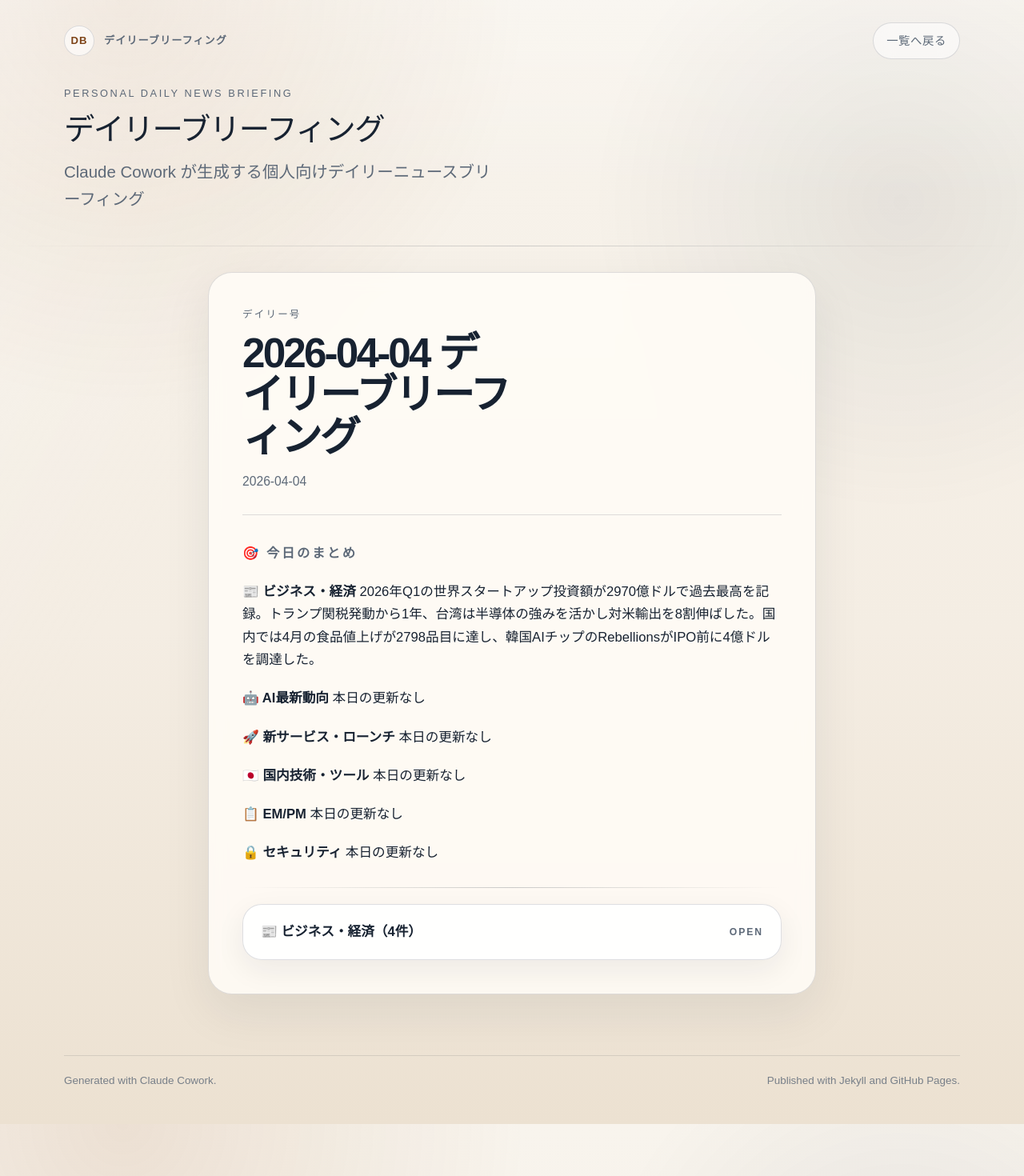
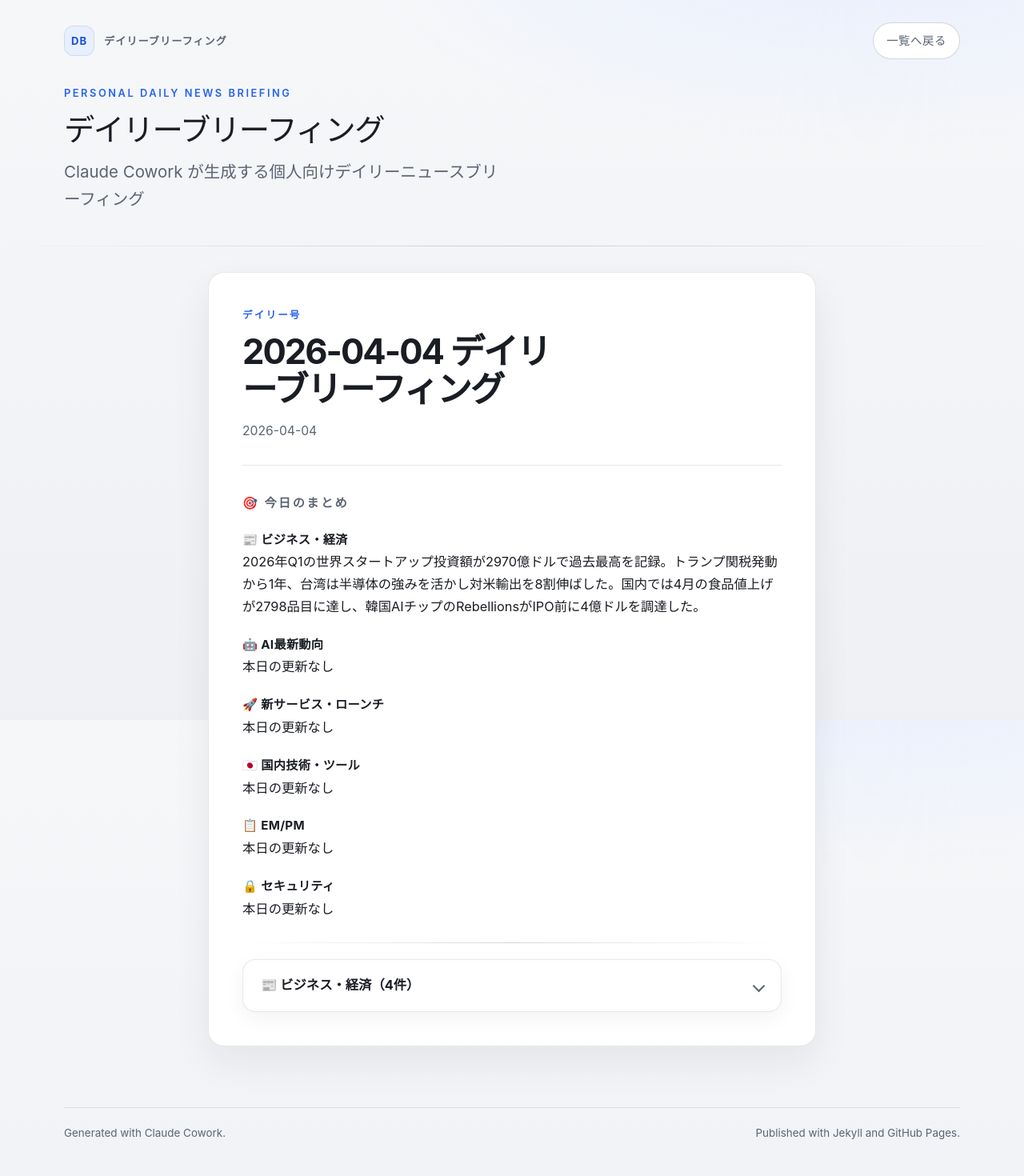
Before and after one commit to 500ban/briefings-daily-news, a Jekyll site: the page built from _posts/2026-04-04-briefing.md, in a window 1280 px wide. Shown: the whole page at 80% size. Built offline with Jekyll 4.4.1, drawn with Linux system fonts in a browser that asks for light colours.

Commit message:
design: カラーテーマ一新（ライト/ダーク自動切替）と「詳しく読む」折りたたみの再設計

```diff
--- a/_layouts/default.html
+++ b/_layouts/default.html
@@ -5,7 +5,8 @@
     <meta name="viewport" content="width=device-width, initial-scale=1">
     <title>{% if page.title %}{{ page.title }} | {% endif %}{{ site.title }}</title>
     <meta name="description" content="{{ page.excerpt | default: site.description | strip_html | normalize_whitespace }}">
-    <meta name="theme-color" content="#f4ede3">
+    <meta name="theme-color" media="(prefers-color-scheme: light)" content="#f6f7f9">
+    <meta name="theme-color" media="(prefers-color-scheme: dark)" content="#0e1116">
     <link rel="stylesheet" href="{{ '/assets/css/style.css' | relative_url }}">
   </head>
   <body class="{% if page.url == '/' %}page-home{% elsif page.layout == 'post' %}page-post{% else %}page-default{% endif %}">
--- a/assets/css/style.css
+++ b/assets/css/style.css
@@ -1,19 +1,44 @@
+/* ============================================================
+   デイリーブリーフィング — Clean Light / Dark auto theme
+   ============================================================ */
+
 :root {
-  --bg: #f4ede3;
-  --bg-strong: #ece1d1;
-  --surface: rgba(255, 252, 246, 0.88);
-  --surface-strong: #fffaf2;
-  --ink: #172231;
-  --muted: #5d6978;
-  --line: rgba(23, 34, 49, 0.14);
-  --line-strong: rgba(23, 34, 49, 0.22);
-  --accent: #9a5a25;
-  --accent-strong: #7d4317;
-  --accent-soft: #f2e5d7;
-  --shadow-soft: 0 22px 60px rgba(23, 34, 49, 0.08);
-  --shadow-card: 0 12px 36px rgba(23, 34, 49, 0.07);
+  /* Light (default) */
+  --bg: #f6f7f9;
+  --bg-strong: #eef0f4;
+  --surface: #ffffff;
+  --surface-2: #f2f4f8;
+  --ink: #1a1d23;
+  --muted: #5b6472;
+  --line: rgba(26, 29, 35, 0.1);
+  --line-strong: rgba(26, 29, 35, 0.18);
+  --accent: #2563eb;
+  --accent-strong: #1d4ed8;
+  --accent-soft: #e8efff;
+  --accent-ring: rgba(37, 99, 235, 0.35);
+  --shadow-soft: 0 18px 48px rgba(26, 29, 35, 0.07);
+  --shadow-card: 0 8px 24px rgba(26, 29, 35, 0.05);
   --page-width: 1120px;
   --text-width: 760px;
+}
+
+@media (prefers-color-scheme: dark) {
+  :root {
+    --bg: #0e1116;
+    --bg-strong: #0a0d11;
+    --surface: #161a21;
+    --surface-2: #1d222b;
+    --ink: #e7eaf0;
+    --muted: #99a3b2;
+    --line: rgba(231, 234, 240, 0.09);
+    --line-strong: rgba(231, 234, 240, 0.17);
+    --accent: #7aa5ff;
+    --accent-strong: #9dbcff;
+    --accent-soft: rgba(122, 165, 255, 0.13);
+    --accent-ring: rgba(122, 165, 255, 0.4);
+    --shadow-soft: 0 18px 48px rgba(0, 0, 0, 0.4);
+    --shadow-card: 0 8px 24px rgba(0, 0, 0, 0.3);
+  }
 }
 
 * {
@@ -28,34 +53,24 @@ body {
   margin: 0;
   color: var(--ink);
   background:
-    radial-gradient(circle at 12% 0%, rgba(154, 90, 37, 0.13), transparent 28%),
-    radial-gradient(circle at 88% 18%, rgba(23, 34, 49, 0.08), transparent 24%),
-    linear-gradient(180deg, #f8f4ed 0%, var(--bg) 56%, var(--bg-strong) 100%);
-  font-family: "Avenir Next", "Hiragino Sans", "Yu Gothic", sans-serif;
+    radial-gradient(1100px 420px at 85% -8%, var(--accent-soft), transparent 60%),
+    linear-gradient(180deg, var(--bg) 0%, var(--bg-strong) 100%);
+  background-attachment: fixed;
+  font-family: "Inter", "Avenir Next", "Hiragino Sans", "Yu Gothic UI", "Yu Gothic", sans-serif;
   line-height: 1.7;
-}
-
-body::before {
-  content: "";
-  position: fixed;
-  inset: 0;
-  pointer-events: none;
-  z-index: -1;
-  background:
-    linear-gradient(120deg, rgba(255, 255, 255, 0.18), transparent 32%),
-    linear-gradient(180deg, rgba(255, 255, 255, 0.22), transparent 30%);
+  -webkit-font-smoothing: antialiased;
 }
 
 a {
   color: inherit;
-  text-decoration-color: rgba(154, 90, 37, 0.45);
+  text-decoration-color: var(--accent-ring);
   text-underline-offset: 0.18em;
   transition:
-    color 180ms ease,
-    opacity 180ms ease,
-    transform 180ms ease,
-    border-color 180ms ease,
-    background-color 180ms ease;
+    color 160ms ease,
+    opacity 160ms ease,
+    transform 160ms ease,
+    border-color 160ms ease,
+    background-color 160ms ease;
 }
 
 a:hover {
@@ -63,15 +78,17 @@ a:hover {
 }
 
 a:focus-visible {
-  outline: 2px solid rgba(154, 90, 37, 0.5);
+  outline: 2px solid var(--accent-ring);
   outline-offset: 4px;
-  border-radius: 10px;
+  border-radius: 8px;
 }
 
 .site-shell {
   width: min(var(--page-width), calc(100% - 40px));
   margin: 0 auto;
 }
+
+/* ── Header ─────────────────────────────────── */
 
 .site-header {
   position: relative;
@@ -85,7 +102,7 @@ a:focus-visible {
   bottom: 0;
   left: 0;
   height: 1px;
-  background: linear-gradient(90deg, transparent, rgba(23, 34, 49, 0.18), transparent);
+  background: linear-gradient(90deg, transparent, var(--line-strong), transparent);
 }
 
 .site-header-bar {
@@ -120,9 +137,8 @@ a:focus-visible {
   width: 38px;
   height: 38px;
   border: 1px solid var(--line);
-  border-radius: 999px;
-  background: rgba(255, 255, 255, 0.62);
-  box-shadow: inset 0 1px 0 rgba(255, 255, 255, 0.8);
+  border-radius: 12px;
+  background: var(--accent-soft);
   color: var(--accent-strong);
   font-size: 0.82rem;
   font-weight: 700;
@@ -142,19 +158,21 @@ a:focus-visible {
   align-items: center;
   gap: 10px;
   padding: 10px 16px;
-  border: 1px solid var(--line);
+  border: 1px solid var(--line-strong);
   border-radius: 999px;
-  background: rgba(255, 255, 255, 0.55);
+  background: var(--surface);
   color: var(--muted);
   font-size: 0.9rem;
   letter-spacing: 0.04em;
   text-decoration: none;
-  backdrop-filter: blur(12px);
 }
 
 .site-header-link:hover {
-  color: var(--ink);
+  border-color: var(--accent);
+  color: var(--accent-strong);
 }
+
+/* ── Hero (home) ────────────────────────────── */
 
 .site-hero {
   display: grid;
@@ -170,8 +188,9 @@ a:focus-visible {
 
 .site-kicker {
   margin: 0 0 16px;
-  color: var(--muted);
+  color: var(--accent);
   font-size: 0.8rem;
+  font-weight: 600;
   letter-spacing: 0.2em;
   text-transform: uppercase;
 }
@@ -179,7 +198,6 @@ a:focus-visible {
 .site-kicker-home {
   margin-bottom: 18px;
   font-size: 0.92rem;
-  font-weight: 600;
   letter-spacing: 0.08em;
   text-transform: none;
 }
@@ -240,33 +258,45 @@ a:focus-visible {
   align-items: center;
   justify-content: center;
   min-height: 48px;
-  padding: 12px 18px;
+  padding: 12px 20px;
   border: 1px solid transparent;
-  border-radius: 999px;
+  border-radius: 12px;
   font-weight: 600;
   letter-spacing: 0.02em;
   text-decoration: none;
 }
 
 .button-primary {
-  background: var(--ink);
-  color: #fdf8f1;
+  background: var(--accent);
+  color: #ffffff;
   box-shadow: var(--shadow-card);
 }
 
 .button-primary:hover {
-  color: #fdf8f1;
+  background: var(--accent-strong);
+  color: #ffffff;
   transform: translateY(-1px);
+}
+
+@media (prefers-color-scheme: dark) {
+  .button-primary {
+    color: #0e1116;
+  }
+
+  .button-primary:hover {
+    color: #0e1116;
+  }
 }
 
 .button-secondary {
   border-color: var(--line-strong);
-  background: rgba(255, 255, 255, 0.38);
+  background: var(--surface);
   color: var(--ink);
 }
 
 .button-secondary:hover {
-  color: var(--ink);
+  border-color: var(--accent);
+  color: var(--accent-strong);
   transform: translateY(-1px);
 }
 
@@ -299,7 +329,7 @@ a:focus-visible {
 
 .hero-topics li {
   padding: 11px 0;
-  border-bottom: 1px solid rgba(23, 34, 49, 0.08);
+  border-bottom: 1px solid var(--line);
   font-size: 0.98rem;
 }
 
@@ -316,6 +346,8 @@ a:focus-visible {
 .site-intro {
   padding: 8px 0 42px;
 }
+
+/* ── Main / home sections ───────────────────── */
 
 .site-main {
   padding: 32px 0 76px;
@@ -339,8 +371,9 @@ a:focus-visible {
 
 .section-kicker {
   margin: 0;
-  color: var(--muted);
+  color: var(--accent);
   font-size: 0.78rem;
+  font-weight: 600;
   letter-spacing: 0.18em;
   text-transform: uppercase;
 }
@@ -360,15 +393,17 @@ a:focus-visible {
 .feature-brief {
   display: grid;
   gap: 18px;
-  padding: 28px 0 24px;
-  border-top: 1px solid var(--line-strong);
-  border-bottom: 1px solid var(--line);
-  background: linear-gradient(135deg, rgba(255, 255, 255, 0.34), rgba(255, 255, 255, 0));
+  padding: 28px;
+  border: 1px solid var(--line);
+  border-radius: 20px;
+  background: var(--surface);
+  box-shadow: var(--shadow-card);
   color: inherit;
   text-decoration: none;
 }
 
 .feature-brief:hover {
+  border-color: var(--accent-ring);
   color: var(--ink);
   transform: translateY(-2px);
 }
@@ -443,7 +478,7 @@ a:focus-visible {
 }
 
 .brief-item:hover {
-  color: var(--ink);
+  color: var(--accent-strong);
   transform: translateX(4px);
 }
 
@@ -475,6 +510,8 @@ a:focus-visible {
   border-top: 1px solid var(--line-strong);
 }
 
+/* ── Post frame ─────────────────────────────── */
+
 .post {
   display: flex;
   justify-content: center;
@@ -484,10 +521,9 @@ a:focus-visible {
   width: min(100%, var(--text-width));
   padding: clamp(24px, 4vw, 42px);
   border: 1px solid var(--line);
-  border-radius: 30px;
+  border-radius: 20px;
   background: var(--surface);
   box-shadow: var(--shadow-soft);
-  backdrop-filter: blur(10px);
 }
 
 .post-header {
@@ -498,18 +534,19 @@ a:focus-visible {
 
 .post-kicker {
   margin: 0 0 12px;
-  color: var(--muted);
+  color: var(--accent);
   font-size: 0.78rem;
+  font-weight: 600;
   letter-spacing: 0.18em;
   text-transform: uppercase;
 }
 
 .post-header h1 {
-  max-width: 12ch;
+  max-width: 14ch;
   margin: 0;
-  font-size: clamp(2.4rem, 4vw, 4rem);
-  line-height: 1.02;
-  letter-spacing: -0.055em;
+  font-size: clamp(2rem, 3.4vw, 3.2rem);
+  line-height: 1.08;
+  letter-spacing: -0.045em;
 }
 
 .post-date {
@@ -518,10 +555,12 @@ a:focus-visible {
   font-size: 0.98rem;
 }
 
+/* ── Post body ──────────────────────────────── */
+
 .post-body {
   display: grid;
   gap: 20px;
-  font-size: 1.04rem;
+  font-size: 1.02rem;
 }
 
 .post-body > * {
@@ -530,7 +569,7 @@ a:focus-visible {
 
 .post-body > h2 {
   color: var(--muted);
-  font-size: 1.02rem;
+  font-size: 0.95rem;
   letter-spacing: 0.16em;
   text-transform: uppercase;
 }
@@ -539,12 +578,21 @@ a:focus-visible {
   max-width: 44rem;
 }
 
+/* 今日のまとめ: カテゴリ名を独立行のラベルにする */
+.post-body > p > strong:first-child {
+  display: block;
+  margin-bottom: 2px;
+  color: var(--ink);
+  font-size: 0.95rem;
+  letter-spacing: 0.02em;
+}
+
 .post-body > hr {
   width: 100%;
   height: 1px;
   margin: 8px 0 0;
   border: 0;
-  background: linear-gradient(90deg, transparent, rgba(23, 34, 49, 0.22), transparent);
+  background: linear-gradient(90deg, transparent, var(--line-strong), transparent);
 }
 
 .post-body strong {
@@ -552,45 +600,61 @@ a:focus-visible {
 }
 
 .post-body a {
+  color: var(--accent);
+  font-weight: 500;
+}
+
+.post-body a:hover {
   color: var(--accent-strong);
 }
 
 .post-body ul,
 .post-body ol {
   margin: 0;
-  padding-left: 1.25rem;
+  padding-left: 1.15rem;
 }
 
 .post-body li {
   overflow-wrap: anywhere;
 }
 
+.post-body li::marker {
+  color: var(--accent);
+}
+
 .post-body li + li {
-  margin-top: 12px;
+  margin-top: 18px;
 }
+
+/* 記事タイトルを独立行に */
+.post-body li > strong:first-child,
+.post-body li > p:first-child > strong:first-child {
+  display: block;
+  margin-bottom: 3px;
+  font-size: 1.02rem;
+  line-height: 1.5;
+}
+
+/* ── カテゴリの details カード ──────────────── */
 
 .post-body details {
   overflow: hidden;
   border: 1px solid var(--line);
-  border-radius: 24px;
-  background: rgba(255, 255, 255, 0.9);
+  border-radius: 16px;
+  background: var(--surface);
   box-shadow: var(--shadow-card);
-}
-
-.post-body details[open] {
-  background: var(--surface-strong);
 }
 
 .post-body summary {
   display: flex;
   align-items: center;
-  justify-content: space-between;
-  gap: 20px;
-  padding: 20px 22px;
+  gap: 12px;
+  padding: 18px 22px;
   cursor: pointer;
   list-style: none;
-  font-size: 1.04rem;
+  font-size: 1.02rem;
   font-weight: 700;
+  user-select: none;
 }
 
 .post-body summary::-webkit-details-marker {
@@ -598,20 +662,27 @@ a:focus-visible {
 }
 
 .post-body summary::after {
-  content: "Open";
-  color: var(--muted);
-  font-size: 0.76rem;
-  letter-spacing: 0.16em;
-  text-transform: uppercase;
+  content: "";
+  flex: none;
+  width: 9px;
+  height: 9px;
+  margin-left: auto;
+  border-right: 2px solid var(--muted);
+  border-bottom: 2px solid var(--muted);
+  transform: rotate(45deg);
+  transition: transform 160ms ease;
 }
 
-.post-body details[open] summary {
-  border-bottom: 1px solid var(--line);
-  background: rgba(242, 229, 215, 0.55);
+.post-body details[open] > summary::after {
+  transform: rotate(-135deg);
 }
 
-.post-body details[open] summary::after {
-  content: "Close";
+.post-body summary:hover {
+  color: var(--accent-strong);
+}
+
+.post-body details[open] > summary {
+  border-bottom: 1px solid var(--line);
 }
 
 .post-body details > *:not(summary) {
@@ -622,7 +693,7 @@ a:focus-visible {
 .post-body details > p,
 .post-body details > ul,
 .post-body details > ol {
-  margin-top: 0;
+  margin-top: 18px;
   margin-bottom: 16px;
 }
 
@@ -630,39 +701,63 @@ a:focus-visible {
   margin-bottom: 22px;
 }
 
-/* ── 内側の「詳しく読む」details ── */
+/* ── 内側の「詳しく読む」ブロック ───────────── */
+/* kramdownは内側detailsの中身を素のテキストノードのまま出力することが
+   あるため、パディングは details 本体に持たせ、summary は負マージンで
+   全幅に戻す（子要素セレクタ頼みにしない） */
+
 .post-body details details {
-  border-radius: 12px;
-  background: rgba(242, 229, 215, 0.28);
+  margin: 12px 0 2px;
+  padding: 0 16px;
+  border: 0;
+  border-left: 3px solid var(--accent);
+  border-radius: 0 10px 10px 0;
+  background: var(--surface-2);
   box-shadow: none;
-  margin-top: 2px;
+  color: var(--muted);
+  font-size: 0.93rem;
+  line-height: 1.8;
 }
 
 .post-body details details[open] {
-  background: rgba(242, 229, 215, 0.42);
+  padding-bottom: 14px;
 }
 
-.post-body details details summary {
-  padding: 12px 16px;
-  font-size: 0.92rem;
+.post-body details details > summary {
+  margin: 0 -16px;
+  padding: 10px 16px;
+  color: var(--accent);
+  font-size: 0.85rem;
   font-weight: 600;
+  letter-spacing: 0.02em;
 }
 
-.post-body details[open] details[open] summary {
-  background: rgba(242, 229, 215, 0.5);
+.post-body details details[open] > summary {
+  margin-bottom: 6px;
+  border-bottom: 0;
 }
 
-.post-body details details > *:not(summary) {
-  padding-right: 16px;
-  padding-left: 16px;
-  font-size: 0.97rem;
-  color: var(--muted);
-  line-height: 1.75;
+.post-body details details > summary::after {
+  width: 7px;
+  height: 7px;
+  border-color: var(--accent);
+}
+
+.post-body details[open] details > summary {
+  border-bottom: 0;
+}
+
+.post-body details details > p,
+.post-body details details > ul {
+  margin: 0 0 8px;
+  padding: 0;
 }
 
 .post-body details details > :last-child {
-  margin-bottom: 14px;
+  margin-bottom: 0;
 }
+
+/* ── Footer ─────────────────────────────────── */
 
 .site-footer {
   padding-bottom: 42px;
@@ -677,12 +772,13 @@ a:focus-visible {
   border-top: 1px solid var(--line);
   color: var(--muted);
   font-size: 0.84rem;
-  opacity: 0.82;
 }
 
 .site-footer-inner p {
   margin: 0;
 }
+
+/* ── Responsive ─────────────────────────────── */
 
 @media (max-width: 860px) {
   .site-hero {
@@ -773,7 +869,7 @@ a:focus-visible {
   }
 
   .feature-brief {
-    padding-top: 22px;
+    padding: 22px 18px;
   }
 
   .feature-brief-top,
@@ -789,8 +885,8 @@ a:focus-visible {
   }
 
   .post-frame {
-    padding: 20px 18px;
-    border-radius: 22px;
+    padding: 20px 16px;
+    border-radius: 16px;
   }
 
   .post-body {
@@ -799,13 +895,22 @@ a:focus-visible {
   }
 
   .post-body summary {
-    align-items: start;
-    padding: 18px;
+    padding: 16px 16px;
   }
 
   .post-body details > *:not(summary) {
-    padding-right: 18px;
-    padding-left: 18px;
+    padding-right: 16px;
+    padding-left: 16px;
+  }
+
+  .post-body details details {
+    padding-right: 14px;
+    padding-left: 14px;
+  }
+
+  .post-body details details > summary {
+    margin: 0 -14px;
+    padding: 10px 14px;
   }
 
   .site-footer-inner {
```
